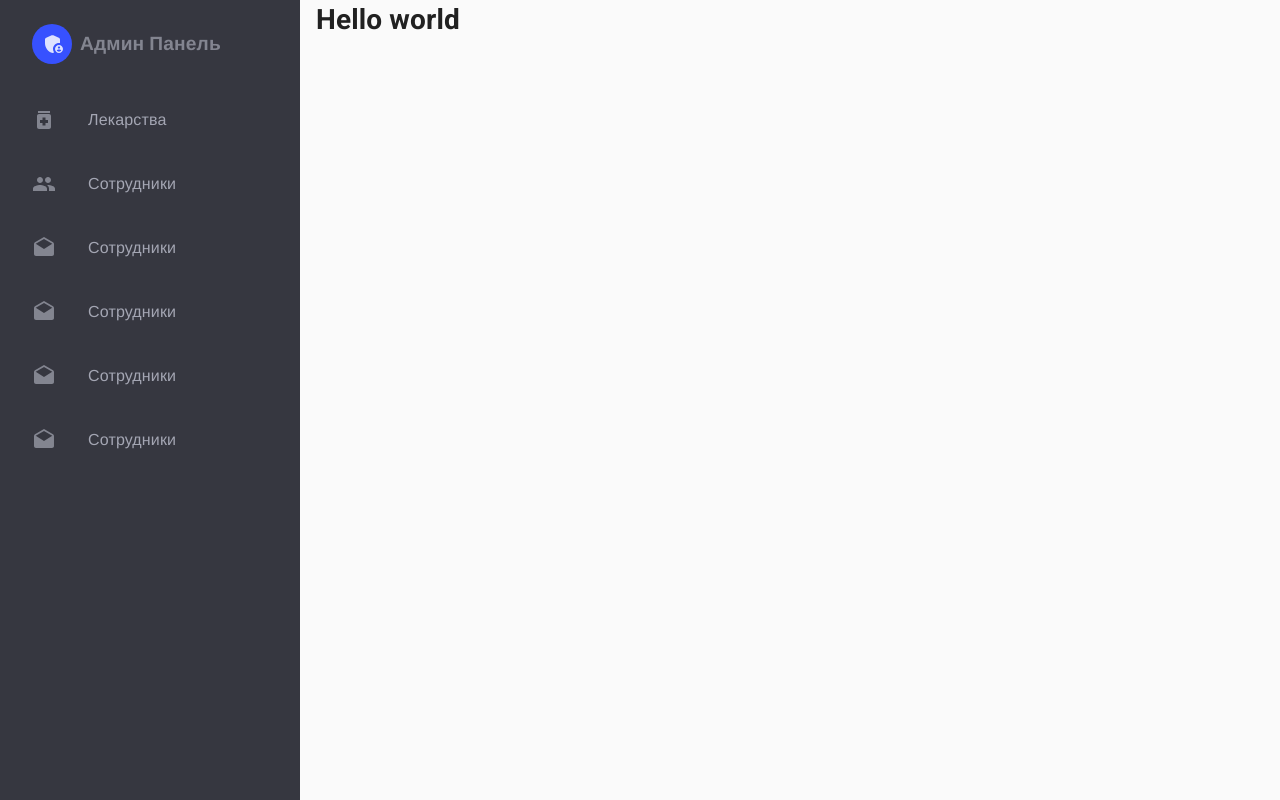
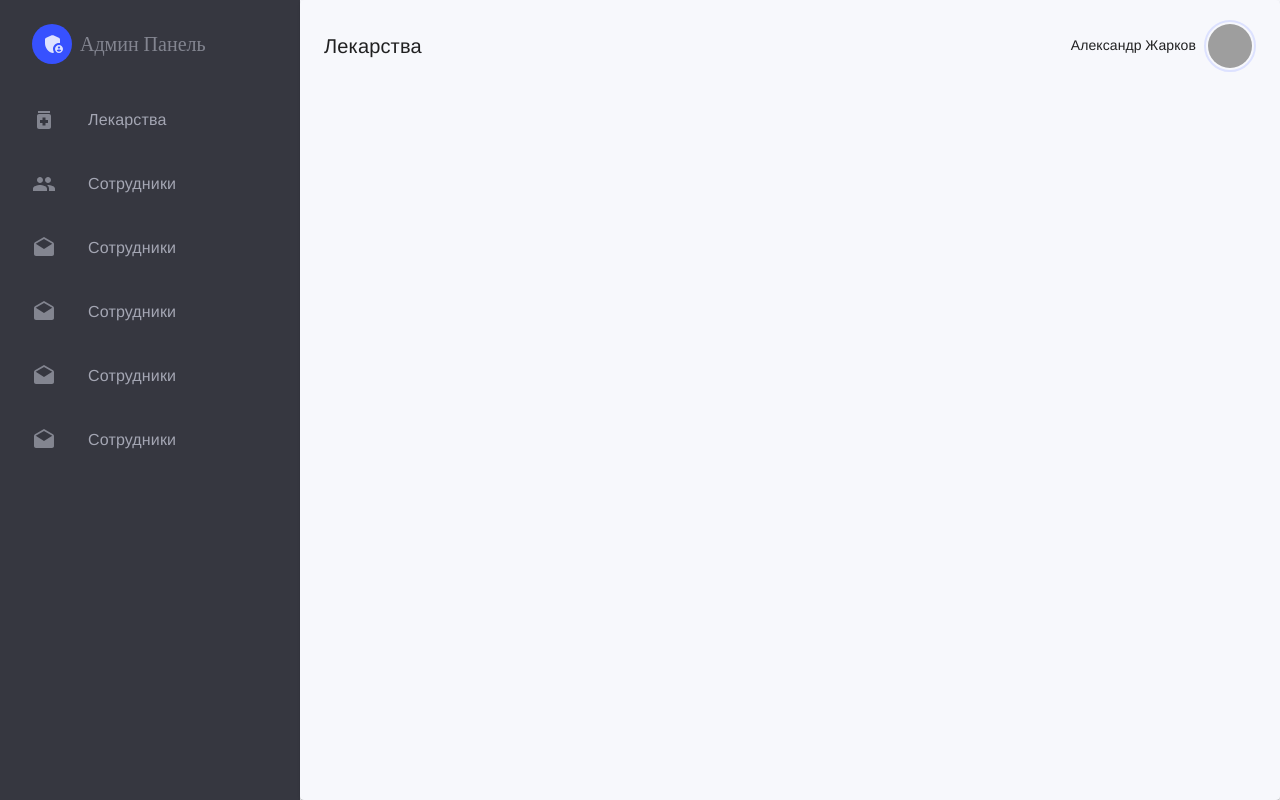
Before and after one commit to Alex-2kZharkov/pharmacy-stock, a React (Create React App) app: page /employees in a window 1280 px wide. Built offline with nearby package versions, Linux system fonts and the light colour scheme; grey boxes are pictures that could not be loaded; a web font is replaced by a local one.

Commit message:
Section header component

```diff
--- /dev/null
+++ b/src/components/Section/Section.styles.ts
@@ -0,0 +1,16 @@
+import { makeStyles } from "@material-ui/core";
+
+export const useStyles = makeStyles((theme) => ({
+  avatarContainer: {
+    display: "flex",
+    justifyContent: "center",
+    alignItems: "center",
+    width: 52,
+    height: 52,
+    border: `solid 2px ${theme.palette.primary.light}`,
+    borderRadius: "100%",
+  },
+  avatar: {
+    borderRadius: "100%",
+  },
+}));
--- /dev/null
+++ b/src/components/Section/Section.tsx
@@ -0,0 +1,41 @@
+import { FC } from "react";
+
+import { Stack, Typography } from "@mui/material";
+
+import { useStyles } from "./Section.styles";
+
+interface Props {
+  title: string;
+  name: string;
+}
+
+export const Section: FC<Props> = ({ title, name }) => {
+  const classes = useStyles();
+
+  return (
+    <Stack
+      sx={{ width: "100%" }}
+      direction="row"
+      justifyContent="space-between"
+      alignItems="center"
+    >
+      <Typography variant="h6" component="div">
+        {title}
+      </Typography>
+      <Stack direction="row" alignItems="center" spacing={1}>
+        <Typography variant="subtitle2" component="div">
+          {name}
+        </Typography>
+        <div className={classes.avatarContainer}>
+          <img
+            className={classes.avatar}
+            src="https://ied.eu/wp-content/uploads/2018/04/entrepreneur-1.jpg"
+            alt="Person avatar"
+            width="44"
+            height="44"
+          />
+        </div>
+      </Stack>
+    </Stack>
+  );
+};
--- /dev/null
+++ b/src/components/Section/SectionCard/SectionCard.styles.ts
@@ -0,0 +1,10 @@
+import { makeStyles } from "@material-ui/core";
+
+// import { MAIN } from "../../../theme/colors/colors.constants";
+
+export const useStyles = makeStyles((theme) => ({
+  card: {
+    width: "100%",
+    padding: theme.spacing(2.5, 3),
+  },
+}));
--- /dev/null
+++ b/src/components/Section/SectionCard/SectionCard.tsx
@@ -0,0 +1,15 @@
+import { FC } from "react";
+
+import { Card } from "@mui/material";
+
+import { useStyles } from "./SectionCard.styles";
+
+export const SectionCard: FC = ({ children }) => {
+  const classes = useStyles();
+
+  return (
+    <Card sx={{ background: "#F7F8FC" }} className={classes.card}>
+      {children}
+    </Card>
+  );
+};
--- a/src/components/Sidebar/Sidebar.styles.ts
+++ b/src/components/Sidebar/Sidebar.styles.ts
@@ -24,8 +24,8 @@ export const useStyles = makeStyles((theme) => ({
   },
 
   panelTitle: {
-    fontSize: "1.2rem",
-    fontWeight: 700,
+    fontSize: "1.25rem",
+    fontWeight: 500,
     color: theme.palette.secondary.light,
     "&:hover": {
       color: theme.palette.primary.light,
--- a/src/features/app/App.tsx
+++ b/src/features/app/App.tsx
@@ -8,8 +8,8 @@ import { Medicine } from "../medicine/Medicine";
 export const App = () => {
   return (
     <>
-      <CssBaseline />
       <MuiThemeProvider theme={theme}>
+        <CssBaseline />
         <Router>
           <Routes>
             <Route path="/" element={<Sidebar />} />
--- a/src/features/medicine/Medicine.tsx
+++ b/src/features/medicine/Medicine.tsx
@@ -1,12 +1,16 @@
 import { Stack } from "@mui/material";
 
+import { Section } from "../../components/Section/Section";
+import { SectionCard } from "../../components/Section/SectionCard/SectionCard";
 import { Sidebar } from "../../components/Sidebar/Sidebar";
 
 export const Medicine = () => {
   return (
-    <Stack direction="row" spacing={2}>
-      <Sidebar />
-      <h1>Hello world</h1>
+    <Stack direction="row">
+      <Sidebar />{" "}
+      <SectionCard>
+        <Section title="Лекарства" name="Александр Жарков" />
+      </SectionCard>
     </Stack>
   );
 };
```
